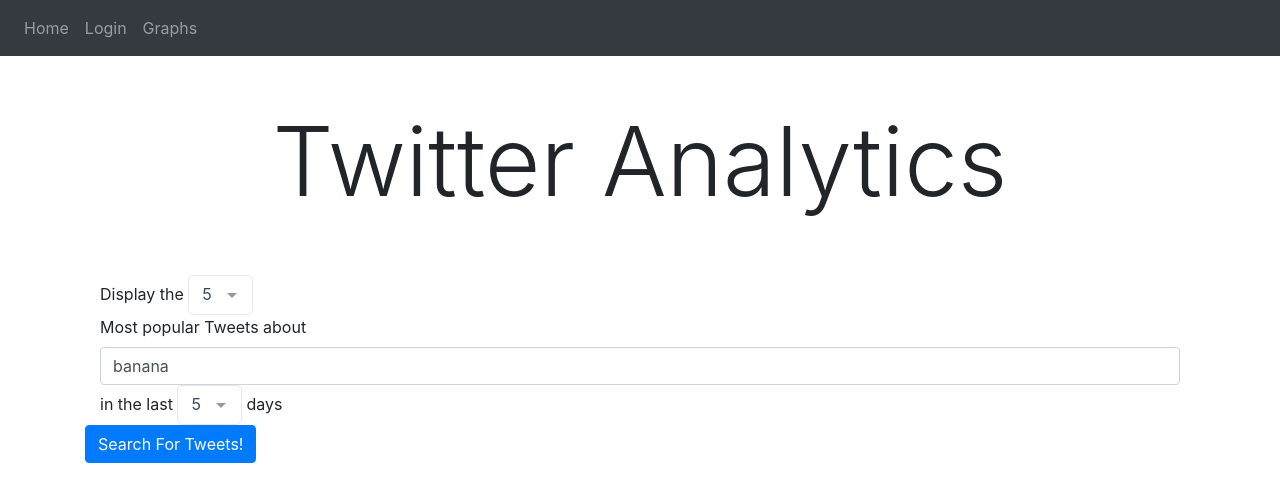
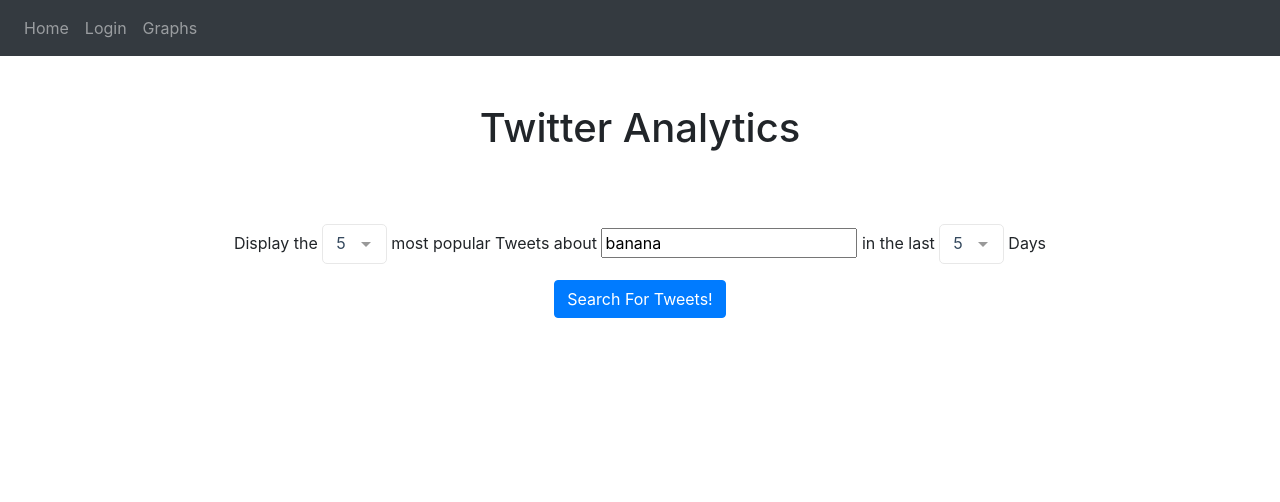
Before and after one commit to cen-3031-dev-team/cen3031, a Vue app: page / in a window 1280 px wide. Shown: the top 502 px of the page. Built offline with nearby package versions, Linux system fonts and the light colour scheme; no server answers; what vue-lodash would draw is missing.

Commit message:
general cleanup

```diff
--- a/src/App.vue
+++ b/src/App.vue
@@ -14,17 +14,21 @@
         </ul>
     </nav>
 
-
     <div class="row text-center py-5">
         <div class="col">
-                <h1 class="display-1">Twitter Analytics</h1>
+            <h1>Twitter Analytics</h1>
         </div>
     </div>
 
-            <div class="container">
-            <form>
+    <transition name="fade">
+        <router-view></router-view>
+    </transition>
+
+    <div class="container text-center">
+        <div class="row py-3">
             <div class="col">
                 Display the
+
                 <multiselect
                     v-model="queryCount"
                     :options="numOfTweets"
@@ -33,15 +37,13 @@
                     :show-labels="false"
                     placeholder="#"
                 ></multiselect>
-                </div>
 
-                <div class="col">
-                    <label for="input1">Most popular Tweets about</label>
-                    <input type="text" class="form-control" id="input1" v-model="queryString" placeholder="Search..">
-                </div>
+                most popular Tweets about
 
-                <div class="col">
+                <input type="text" v-model="queryString" placeholder="Search..">
+
                 in the last
+
                 <multiselect
                     v-model="queryDays"
                     :options="numOfDays"
@@ -50,18 +52,19 @@
                     :show-labels="false"
                     placeholder="#"
                 ></multiselect>
-                    days
+
+                Days
             </div>
-            </form>
 
+            <div class="w-100"></div>
 
+            <div class="col mt-3">
                 <button class="btn btn-primary" @click="getTweets">Search For Tweets!</button>
+            </div>
+        </div>
     </div>
 
     <div class="container">
-        <transition name="fade">
-            <router-view></router-view>
-        </transition>
         <div class="row">
             <div class="col">
                 <tweets-list v-if="hasTweets"
@@ -69,9 +72,6 @@
                 ></tweets-list>
             </div>
         </div>
-
-
-
 
         <div class="row py-3">
             <div class="col-md-6">
```
Lines whose indentation alone changed are shown as unchanged.
